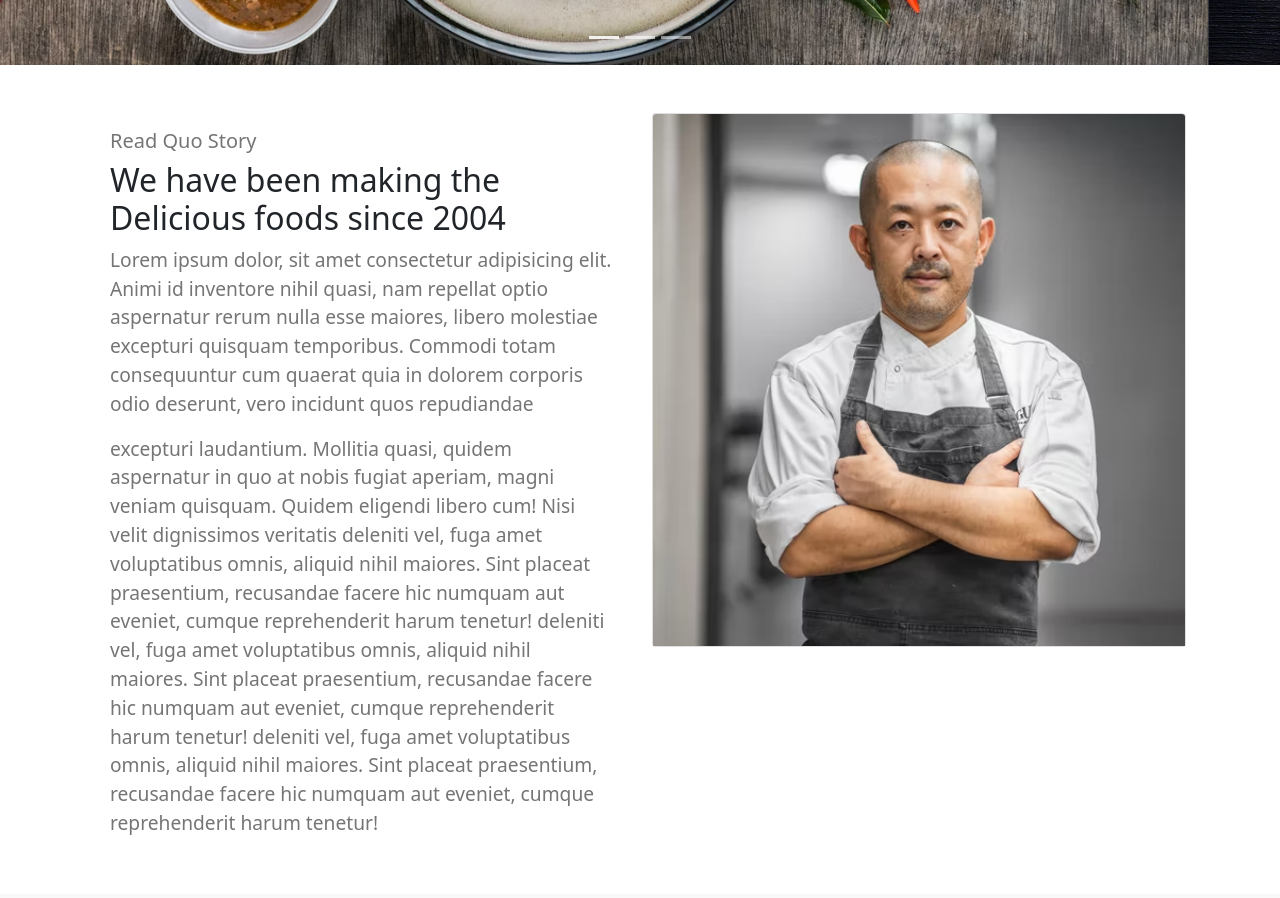
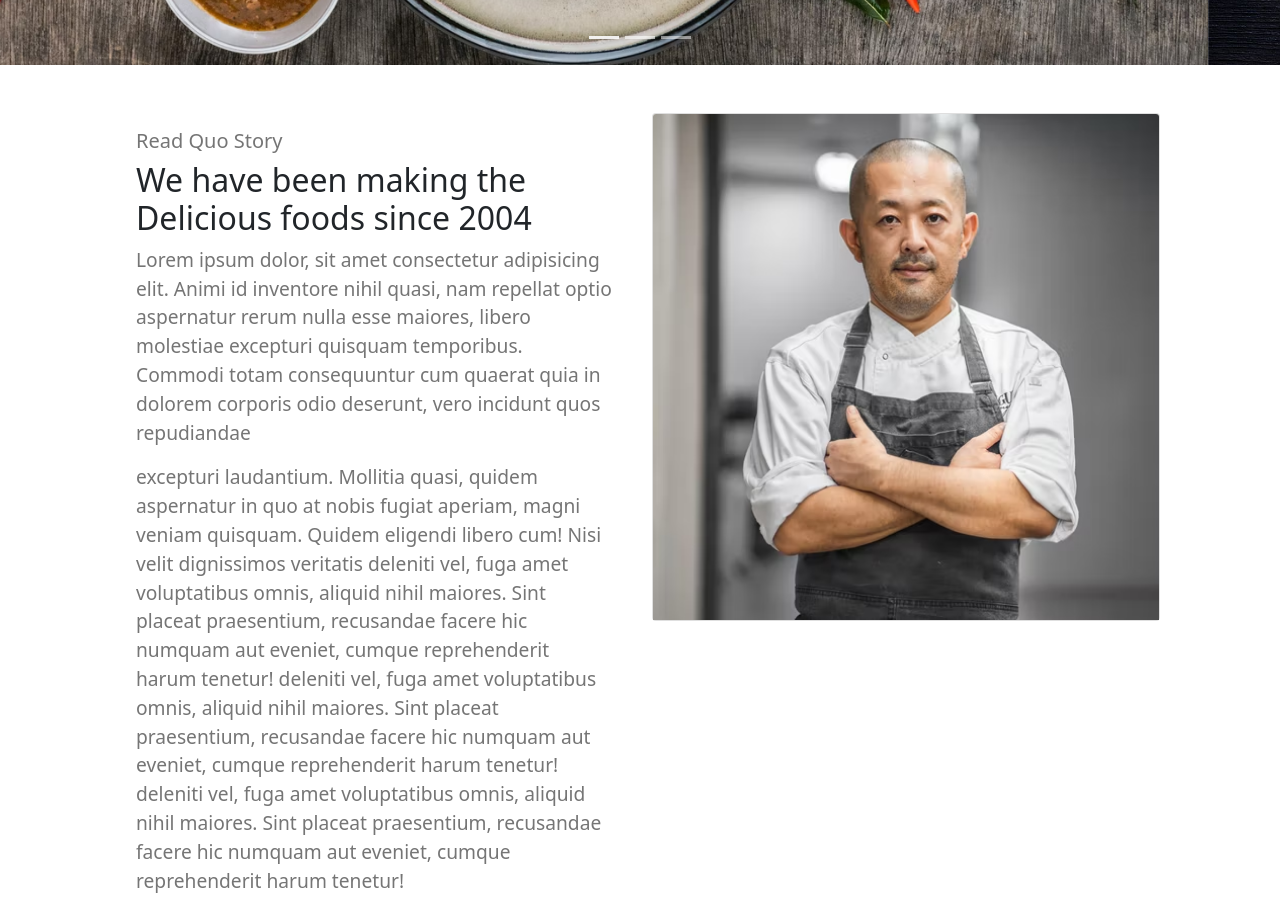
Before and after one commit to KamilWawrzynczuk/Restaurant-DCI, a website: page src/index.html in a window 1280 px wide. Shown: the part 735-1633 px from the top of the page. Drawn offline with nearby package versions, Linux system fonts and the light colour scheme; files that its build step writes are made by us from their sources.

Commit message:
section-mahboobi-updated

```diff
--- a/src/scss/style.scss
+++ b/src/scss/style.scss
@@ -120,7 +120,7 @@ nav {
 }
 
 .about-section {
-  padding: 0;
+  padding: 0 6rem;
 }
 .team-section {
   padding: 6rem 0;
```
